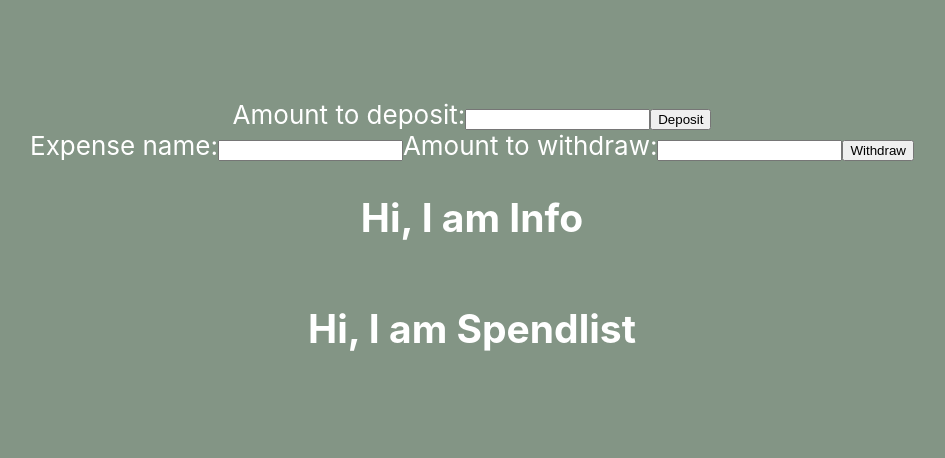
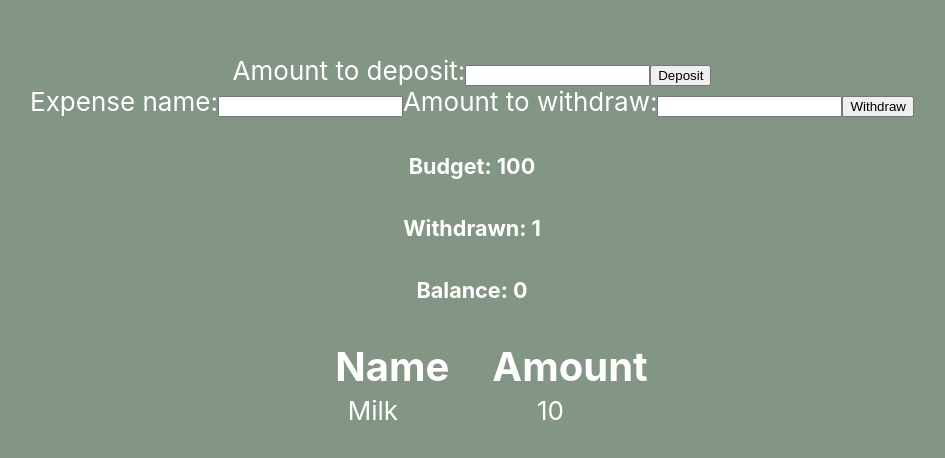
Before and after one commit to talebhammoude/FE21-JS3-taleb-hammoude-homework1, a React (Create React App) app in the folder js3homework1/: page / in a window 1280 px wide. Shown: the part 158-616 px from the top of the page, without its empty margins (168-1113 px from the left). Built offline with nearby package versions, Linux system fonts and the light colour scheme.

Commit message:
creating dummie data

```diff
--- a/js3homework1/src/Components/Info/index.js
+++ b/js3homework1/src/Components/Info/index.js
@@ -6,7 +6,13 @@ class Info extends React.Component {
 
 
     render() {
-      return <h2>Hi, I am Info</h2>;
+      return (
+        <div>
+            <h5>Budget: 100</h5>
+            <h5>Withdrawn: 1</h5>
+            <h5>Balance: 0</h5>
+        </div>
+      );
     }
   }
 
--- a/js3homework1/src/Components/Spendlist/index.js
+++ b/js3homework1/src/Components/Spendlist/index.js
@@ -1,12 +1,25 @@
 import React from 'react';
-
+import '../Spendlist/styles.css'
 
 
 class Spendlist extends React.Component {
 
 
     render() {
-      return <h2>Hi, I am Spendlist</h2>;
+      return (
+        <div>
+            <table>
+                <tr>
+                    <th className='th'>Name</th>
+                    <th className='th'>Amount</th>
+                </tr>
+                <tr>
+                    <td>Milk</td>
+                    <td>10</td>
+                </tr>
+            </table>
+        </div>
+      )
     }
   }
 
--- /dev/null
+++ b/js3homework1/src/Components/Spendlist/styles.css
@@ -0,0 +1,4 @@
+.th {
+    padding-left: 40px;
+    font-size: 40px;
+}
```
